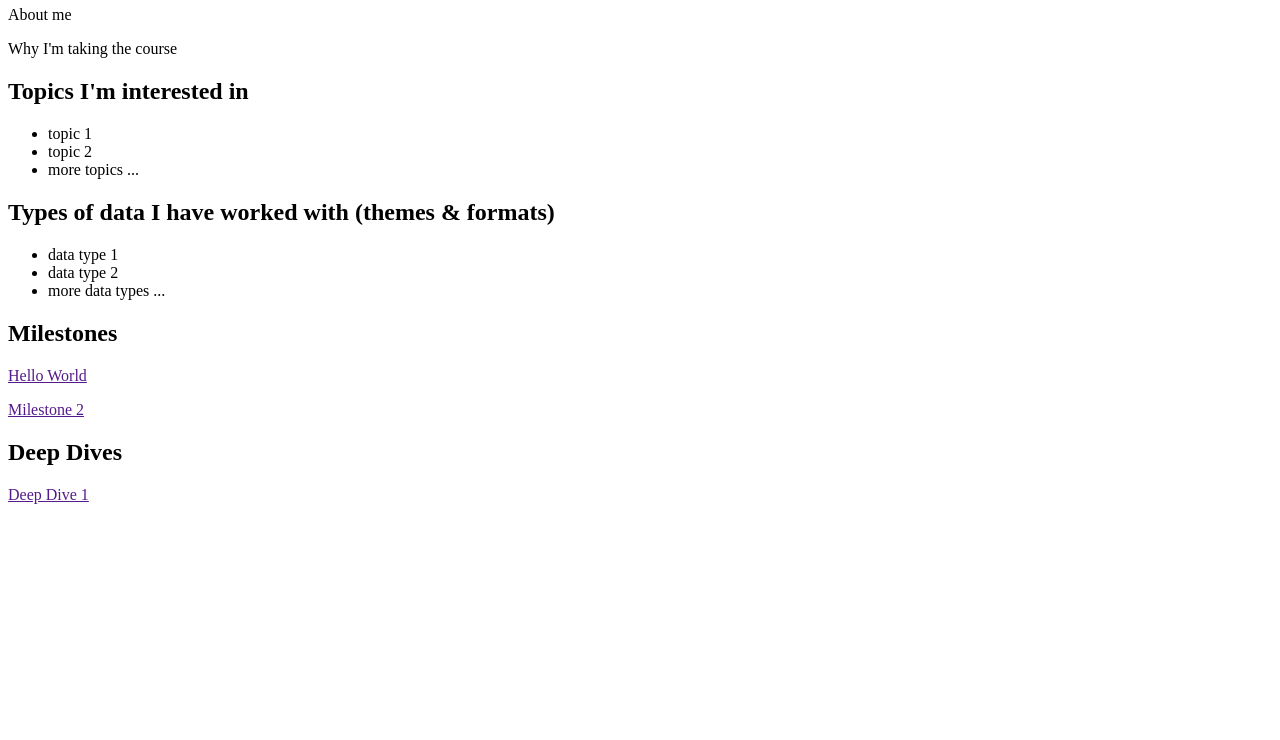
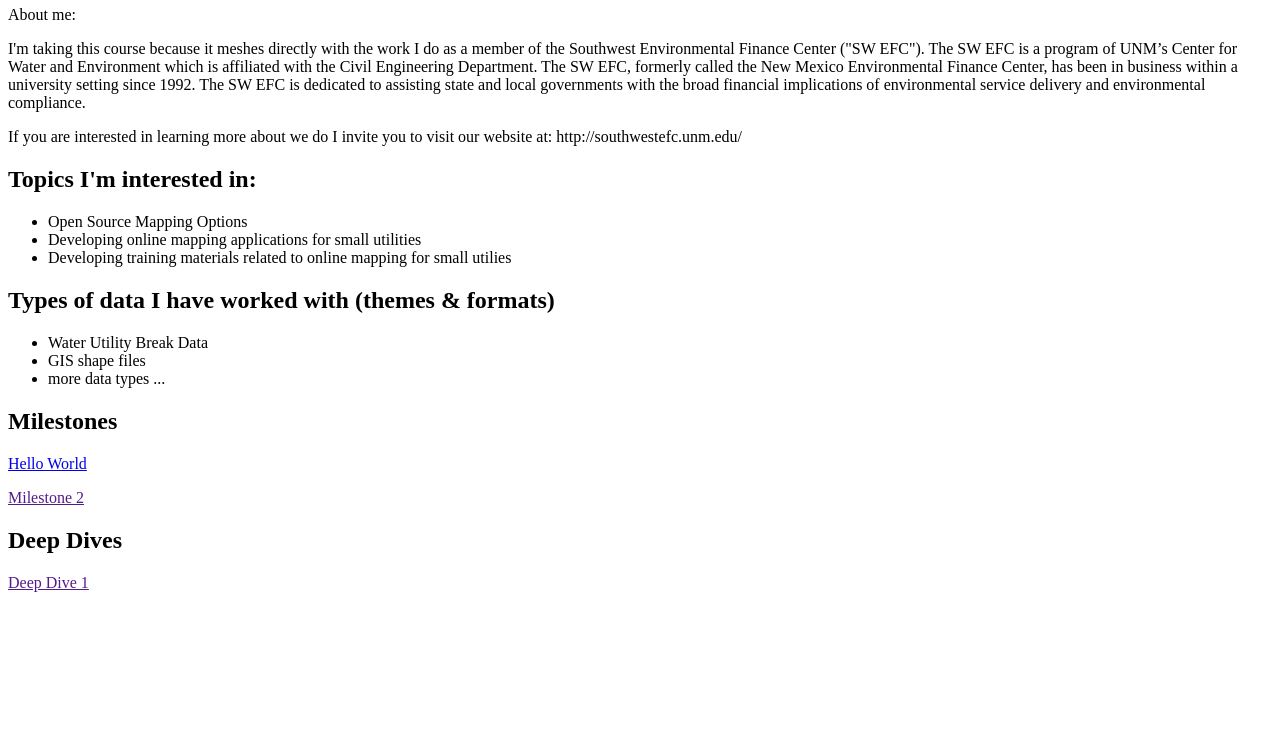
Before and after one commit to jiminimal/portfolio, a plain HTML site: page index.html in a window 1280 px wide. Shown: the part 60-800 px from the top of the page. Drawn offline with Linux system fonts and the light colour scheme.

Commit message:
Update index.html

```diff
--- a/index.html
+++ b/index.html
@@ -1,11 +1,11 @@
 <html>
 
-	<!-- This is a template for your home page for the class -->
-	<!-- Replace the sample content with your own -->
+	<!-- This is James Markham's home page for the GEOG 585 -->
+	<!-- I have replaced placeholder text with my own -->
 
 	<head>
 		<meta http-equiv="Content-Type" content="text/html;charset=utf-8" />
-		<title>A Starter Page Template</title>
+		<title>GEOG 585 - James Markham's Homepage</title>
 
 		<!-- If you would like to use an external CSS stylesheet for this and other pages in your site uncomment the following line and create a file called "styles.css" with your styles in the home directory of your portfolio -->
 		<!-- <link rel="stylesheet" type="text/css" href="styles.css"> -->
@@ -16,26 +16,33 @@
 		</style>
 	</head>
 	<body>
-		<h1>My Geography 485L/585L Home Page</h1>
-		<p>About me</p>
-		<p>Why I'm taking the course</p>
+		<h1>James Markham's Geography 485L/585L Home Page</h1>
+		<p>About me:</p>
 
-		<h2>Topics I'm interested in</h2>
+		<p>I'm taking this course because it meshes directly with the work I do as a member of the Southwest Environmental Finance Center ("SW EFC").
+			The SW EFC is a program of UNM’s Center for Water and Environment which is affiliated with the
+			Civil Engineering Department. The SW EFC, formerly called the New Mexico Environmental Finance Center,
+			has been in business within a university setting since 1992. The SW EFC is dedicated to assisting state
+			and local governments with the broad financial implications of environmental service delivery and
+			environmental compliance.   <p/>
+		<p>If you are interested in learning more about we do I invite you to visit our website at: http://southwestefc.unm.edu/</p>
+
+		<h2>Topics I'm interested in:</h2>
 		<ul>
-			<li>topic 1</li>
-			<li>topic 2</li>
-			<li>more topics ...</li>
+			<li>Open Source Mapping Options</li>
+			<li>Developing online mapping applications for small utilities</li>
+			<li>Developing training materials related to online mapping for small utilies</li>
 		</ul>
 
 		<h2>Types of data I have worked with (themes & formats)</h2>
 		<ul>
-			<li>data type 1</li>
-			<li>data type 2</li>
+			<li>Water Utility Break Data</li>
+			<li>GIS shape files</li>
 			<li>more data types ...</li>
 		</ul>
 
 		<h2>Milestones</h2>
-		<p><a href="">Hello World</a></p>
+		<p><a href="hello-world.html">Hello World</a></p>
 		<p><a href="">Milestone 2</a></p>
 
 		<h2>Deep Dives</h2>
```
